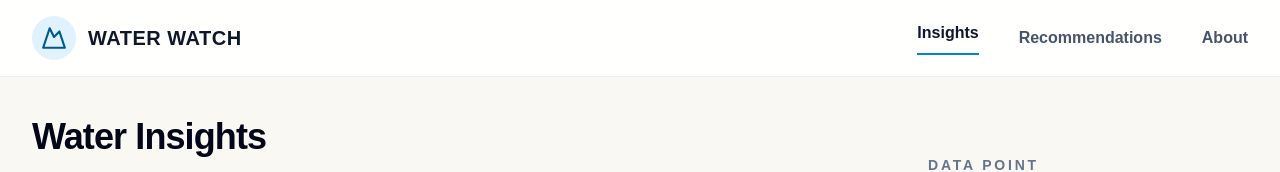
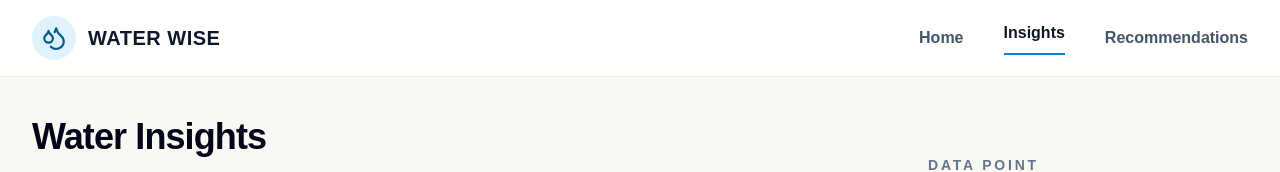
Before and after one commit to loopbutinfinite/h20hackathon, a Next.js app: page /Insights in a window 1280 px wide. Shown: the top 172 px of the page. Built offline with nearby package versions, Linux system fonts and the light colour scheme; no server answers.

Commit message:
changes made to navbar in Insights page

```diff
--- a/app/(pages)/Insights/page.tsx
+++ b/app/(pages)/Insights/page.tsx
@@ -5,6 +5,8 @@ import Link from "next/link";
 import {
   ChevronDown,
   CloudRain,
+  Droplet,
+  Droplets,
   Mountain,
   Snowflake,
   Waves,
@@ -139,28 +141,28 @@ export default function InsightsPage() {
         <nav className="mx-auto flex max-w-7xl items-center justify-between px-5 py-4 lg:px-8">
           <Link href="/" className="flex items-center gap-3">
             <div className="flex h-11 w-11 items-center justify-center rounded-full bg-sky-100 text-sky-800">
-              <Mountain size={26} />
+              <Droplets size={26} />
             </div>
 
             <span className="text-xl font-black tracking-wide text-slate-900">
-              WATER WATCH
+              WATER WISE
             </span>
           </Link>
 
           <div className="hidden items-center gap-10 font-semibold text-slate-600 md:flex">
+
             <Link
-              href="/insights"
-              className="border-b-2 border-sky-600 pb-2 text-slate-900"
+              href="/"
+              className="hover:text-sky-700"
             >
+              Home
+            </Link>
+            <Link href="/Insights" className="border-b-2 border-sky-600 pb-2 text-slate-900">
               Insights
             </Link>
 
-            <Link href="/recommendations" className="hover:text-sky-700">
+            <Link href="/Recommendations" className="hover:text-sky-700">
               Recommendations
-            </Link>
-
-            <Link href="/about" className="hover:text-sky-700">
-              About
             </Link>
           </div>
         </nav>
```
